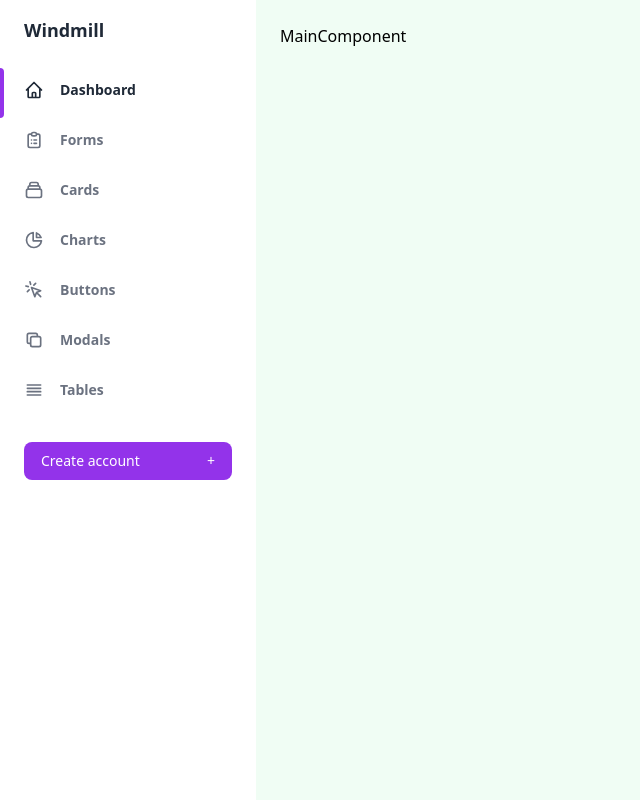
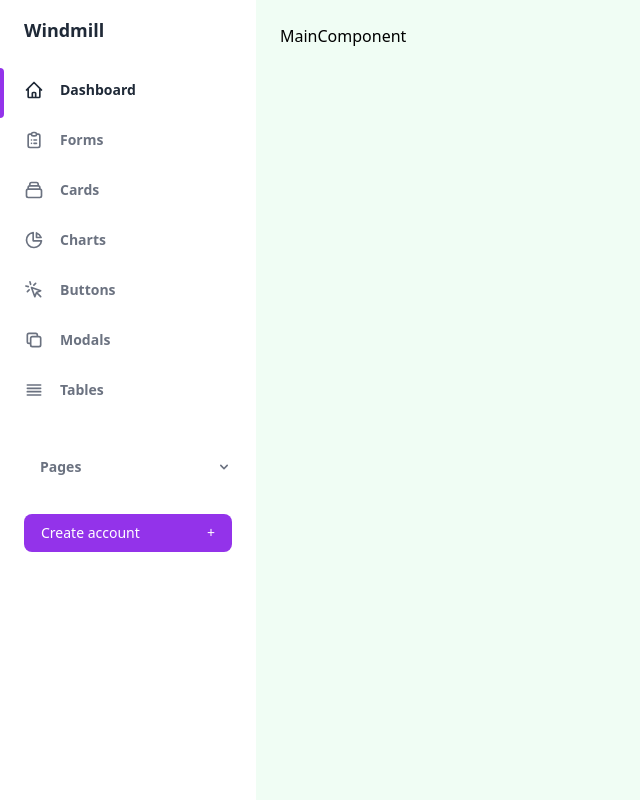
Before and after one commit to yun9699/CareBridgeAdmin, a React (Vite) app: page / in a window 1280 px wide. Shown: the whole page, without its empty margins (0-640 px from the left). Built offline with nearby package versions, Linux system fonts and the light colour scheme.

Commit message:
feat : layout sidebar edit

```diff
--- a/src/layout/BasicLayout.jsx
+++ b/src/layout/BasicLayout.jsx
@@ -2,10 +2,9 @@ import { useState } from "react";
 
 function BasicLayout({ children }) {
     const [sidebarOpen, setSidebarOpen] = useState(false);
+    const [isPagesMenuOpen, setIsPagesMenuOpen] = useState(false)
 
-    const toggleSidebar = () => {
-        setSidebarOpen(!sidebarOpen);
-    };
+
 
     return (
         <div className="flex h-screen bg-green-50">
@@ -179,6 +178,54 @@ function BasicLayout({ children }) {
                             </a>
                         </li>
                     </ul>
+                    <ul className="mt-6">
+                        <li className="relative px-6 py-3">
+                            <button
+                                className="inline-flex items-center justify-between w-full text-sm font-semibold transition-colors duration-150 hover:text-gray-800 dark:hover:text-gray-200"
+                                onClick={() => setIsPagesMenuOpen(!isPagesMenuOpen)} // 메뉴 토글
+                                aria-haspopup="true"
+                            >
+                                <span className="inline-flex items-center">
+                                    <span className="ml-4">Pages</span>
+                                </span>
+                                <svg
+                                    className="w-4 h-4"
+                                    aria-hidden="true"
+                                    fill="currentColor"
+                                    viewBox="0 0 20 20"
+                                >
+                                    <path
+                                        fillRule="evenodd"
+                                        d="M5.293 7.293a1 1 0 011.414 0L10 10.586l3.293-3.293a1 1 0 111.414 1.414l-4 4a1 1 0 01-1.414 0l-4-4a1 1 0 010-1.414z"
+                                        clipRule="evenodd"
+                                    ></path>
+                                </svg>
+                            </button>
+                            {/* 페이지 메뉴 열기/닫기 */}
+                            {isPagesMenuOpen && (
+                                <ul
+                                    className="p-2 mt-2 space-y-2 overflow-hidden text-sm font-medium text-gray-500 rounded-md shadow-inner bg-gray-50 dark:text-gray-400 dark:bg-gray-900"
+                                    aria-label="submenu"
+                                >
+                                    <li className="px-2 py-1 transition-colors duration-150 hover:text-gray-800 dark:hover:text-gray-200">
+                                        <a className="w-full" href="/pages/login">Login</a>
+                                    </li>
+                                    <li className="px-2 py-1 transition-colors duration-150 hover:text-gray-800 dark:hover:text-gray-200">
+                                        <a className="w-full" href="/pages/create-account">Create account</a>
+                                    </li>
+                                    <li className="px-2 py-1 transition-colors duration-150 hover:text-gray-800 dark:hover:text-gray-200">
+                                        <a className="w-full" href="/pages/forgot-password">Forgot password</a>
+                                    </li>
+                                    <li className="px-2 py-1 transition-colors duration-150 hover:text-gray-800 dark:hover:text-gray-200">
+                                        <a className="w-full" href="/pages/404">404</a>
+                                    </li>
+                                    <li className="px-2 py-1 transition-colors duration-150 hover:text-gray-800 dark:hover:text-gray-200">
+                                        <a className="w-full" href="/pages/blank">Blank</a>
+                                    </li>
+                                </ul>
+                            )}
+                        </li>
+                    </ul>
                     <div className="px-6 my-6">
                         <button
                             className="flex items-center justify-between w-full px-4 py-2 text-sm font-medium leading-5 text-white transition-colors duration-150 bg-purple-600 border border-transparent rounded-lg active:bg-purple-600 hover:bg-purple-700 focus:outline-none focus:shadow-outline-purple"
```
